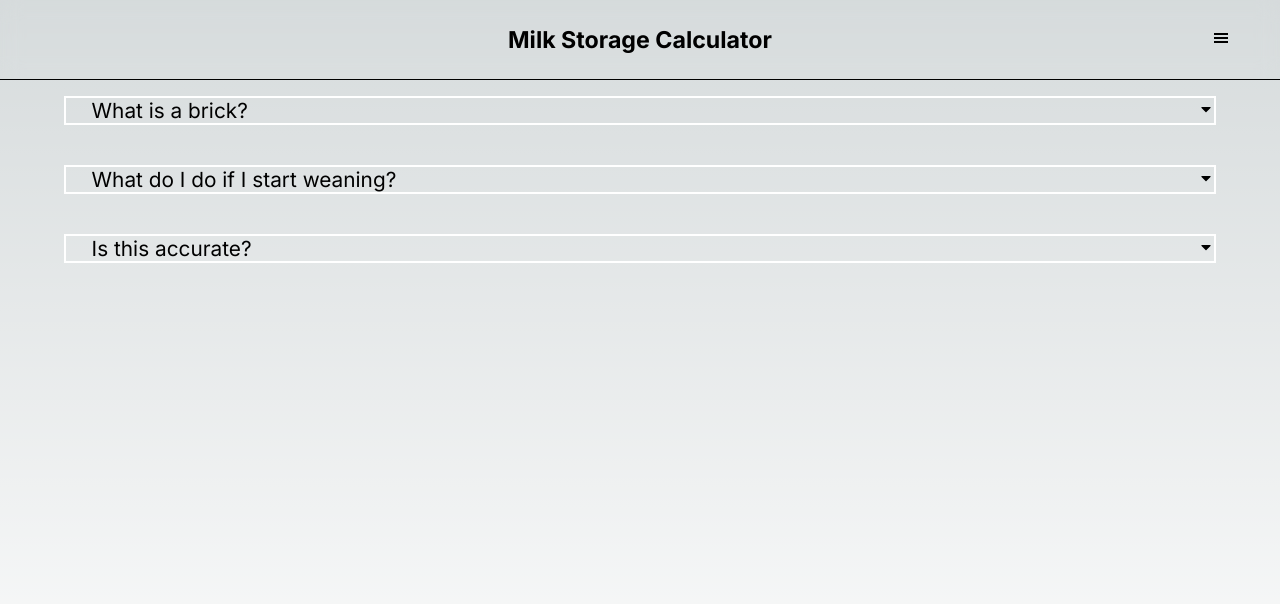
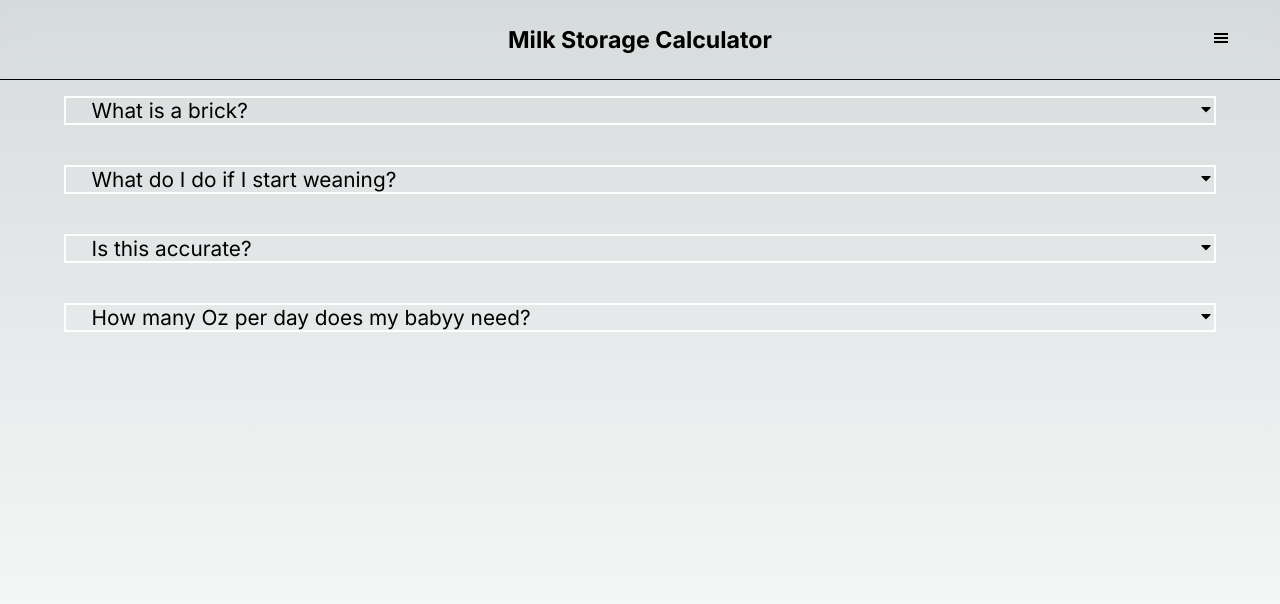
Before and after one commit to khintz34/milk-bottle-storage, a Next.js app: page /FAQ in a window 1280 px wide. Shown: the top 604 px of the page. Built offline with nearby package versions, Linux system fonts and the light colour scheme.

Commit message:
another faq

```diff
--- a/src/app/FAQ/page.js
+++ b/src/app/FAQ/page.js
@@ -17,6 +17,10 @@ export default function Faq() {
         question="Is this accurate?"
         answer="It is accurate based on the information provided. If you save less than the amount you input, then your end date will be off. This tool should be used as an estimate."
       />
+      <FaqLayout
+        question="How many Oz per day does my babyy need?"
+        answer={`Please discuss with your pediatrician about your baby's dietary needs. `}
+      />
     </main>
   );
 }
```
